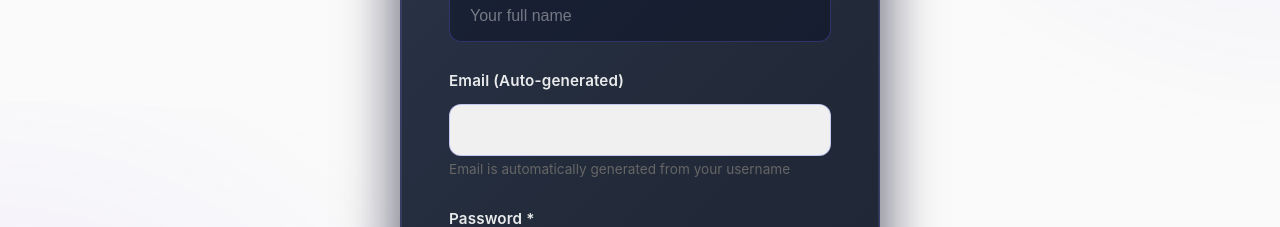
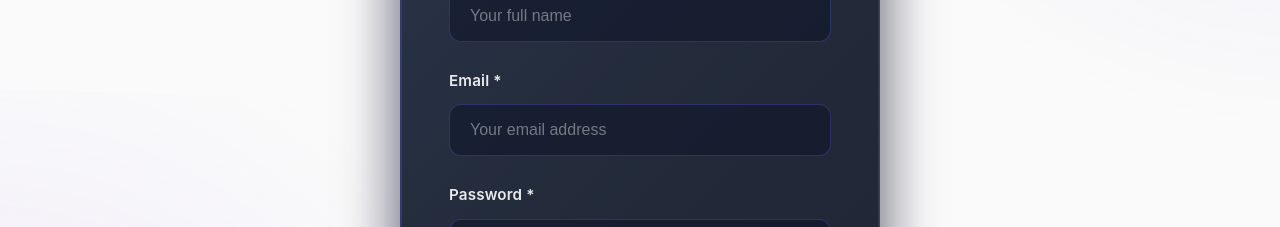
Before and after one commit to sairahul5/frontend-rpo, a React (Create React App) app: page /register in a window 1280 px wide. Shown: the part 498-725 px from the top of the page. Built offline with nearby package versions, Linux system fonts and the light colour scheme; no server answers.

Commit message:
Allow users to provide their own email during registration

```diff
--- a/src/pages/Register.js
+++ b/src/pages/Register.js
@@ -41,19 +41,10 @@ const Register = () => {
   const handleChange = (e) => {
     const { name, value } = e.target;
 
-    setFormData((prev) => {
-      const updated = {
-        ...prev,
-        [name]: value
-      };
-
-      // Auto-generate email when username changes
-      if (name === 'username') {
-        updated.email = value ? `${value}@sairahul.adabala` : '';
-      }
-
-      return updated;
-    });
+    setFormData((prev) => ({
+      ...prev,
+      [name]: value
+    }));
 
     // Real-time validation
     if (name === 'username') {
@@ -127,18 +118,15 @@ const Register = () => {
             />
           </div>
           <div className="form-group">
-            <label>Email (Auto-generated)</label>
+            <label>Email *</label>
             <input
               type="email"
               name="email"
               value={formData.email}
-              readOnly
-              disabled
-              style={{ backgroundColor: '#f0f0f0', color: '#000', cursor: 'not-allowed' }}
+              onChange={handleChange}
+              required
+              placeholder="Your email address"
             />
-            <small style={{ color: '#666', fontSize: '0.85em' }}>
-              Email is automatically generated from your username
-            </small>
           </div>
           <div className="form-group">
             <label>Password *</label>
```
